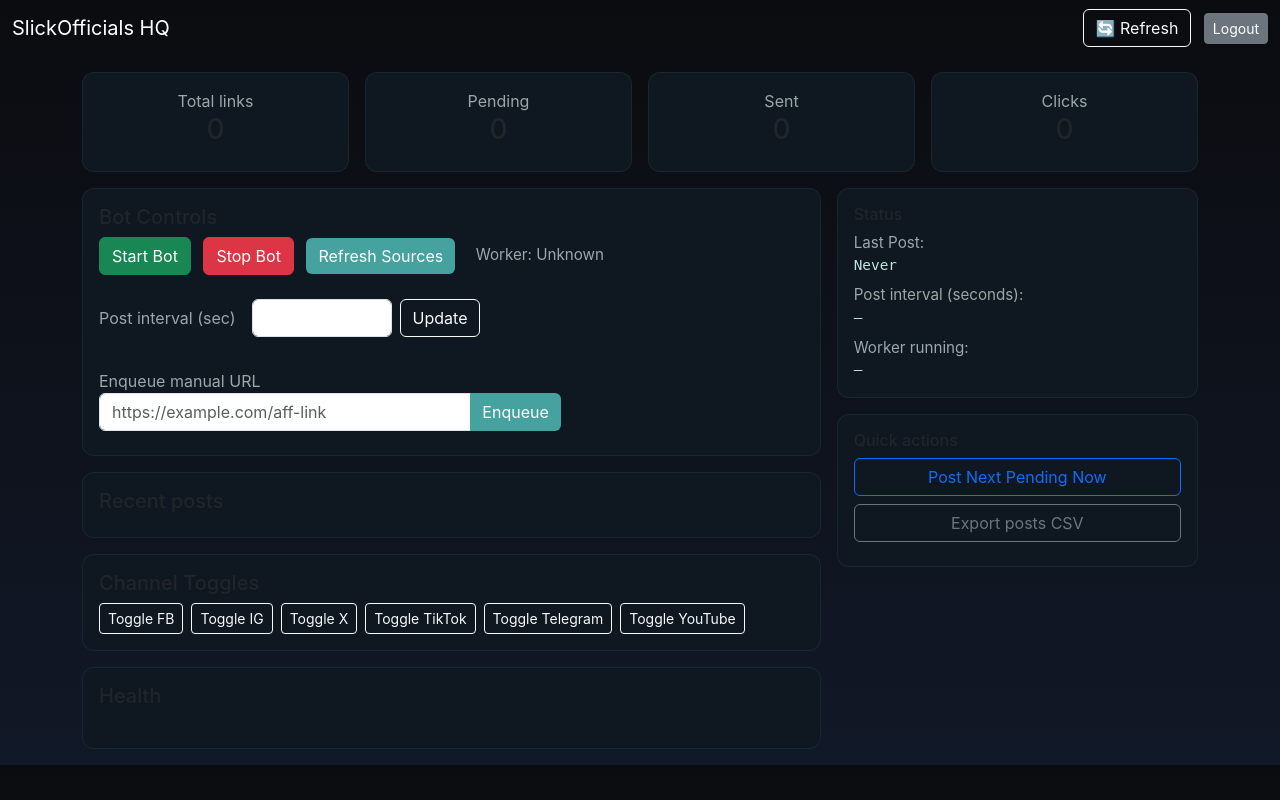
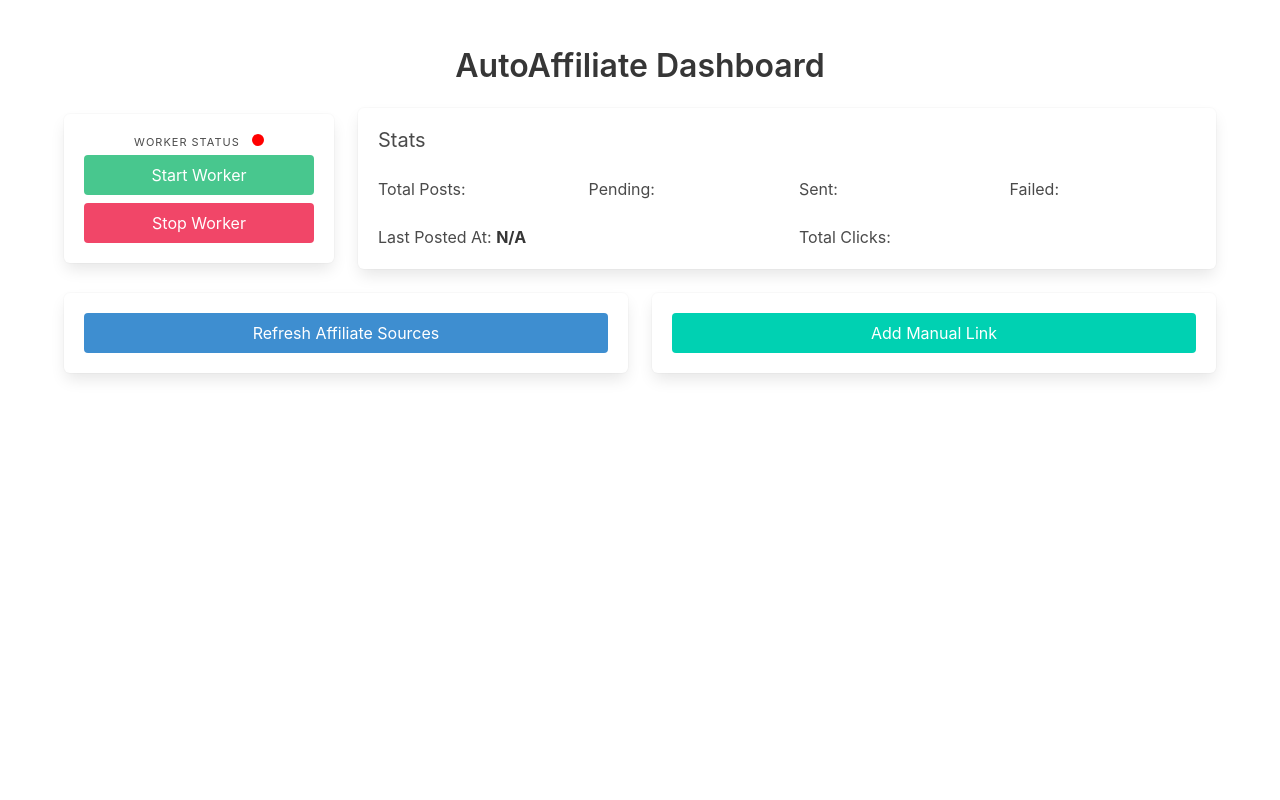
Before and after one commit to slickofficials/AUTOAFFILIATE-AI-v7.0, a Flask app: template templates/dashboard.html in a window 1280 px wide. Run offline with Flask 3, Linux system fonts and the light colour scheme; the template is opened without the code that fills it, so the values that code supplies are empty.

Commit message:
Update dashboard.html

```diff
--- a/templates/dashboard.html
+++ b/templates/dashboard.html
@@ -1,147 +1,187 @@
 <!DOCTYPE html>
 <html lang="en">
 <head>
-  <meta charset="UTF-8" />
-  <title>{{ title or "HQ Dashboard" }}</title>
-  <meta name="viewport" content="width=device-width, initial-scale=1" />
-  <link href="https://cdn.jsdelivr.net/npm/bootstrap@5.3.2/dist/css/bootstrap.min.css" rel="stylesheet">
-  <script src="https://cdn.jsdelivr.net/npm/axios/dist/axios.min.js"></script>
-  <script src="https://cdn.jsdelivr.net/npm/chart.js"></script>
-  <style>
-    body { background: linear-gradient(180deg,#0b0c10,#111827); color: #e6eef0; font-family: Inter, system-ui, sans-serif; }
-    .card { background:#0f1720; border:1px solid rgba(69,162,158,0.12); border-radius:12px; }
-    .btn-primary { background:#45a29e; border:none; }
-    .muted { color:#9aa8a8; }
-    .small-box { font-size: 0.95rem; }
-    .code { font-family: monospace; font-size:0.9rem; color:#bfe6e1; }
-  </style>
+<meta charset="UTF-8">
+<meta name="viewport" content="width=device-width, initial-scale=1.0">
+<title>AutoAffiliate Dashboard</title>
+<link rel="stylesheet" href="https://cdn.jsdelivr.net/npm/bulma@0.9.4/css/bulma.min.css">
+<script src="https://cdn.jsdelivr.net/npm/axios/dist/axios.min.js"></script>
+<style>
+  .toast {
+    position: fixed;
+    top: 1rem;
+    right: 1rem;
+    z-index: 1000;
+    padding: 1rem 1.5rem;
+    background: #4a4a4a;
+    color: white;
+    border-radius: 6px;
+    opacity: 0.95;
+    display: none;
+  }
+  .status-indicator {
+    width: 12px;
+    height: 12px;
+    border-radius: 50%;
+    display: inline-block;
+    margin-left: 8px;
+  }
+</style>
 </head>
 <body>
-<nav class="navbar navbar-dark mb-3">
-  <div class="container-fluid">
-    <a class="navbar-brand text-white" href="#">{{ company or "SlickOfficials HQ" }}</a>
-    <div>
-      <button class="btn btn-outline-light me-2" id="refreshBtn">🔄 Refresh</button>
-      <a class="btn btn-sm btn-secondary" href="/logout">Logout</a>
-    </div>
-  </div>
-</nav>
+<section class="section">
+  <div class="container">
+    <h1 class="title has-text-centered">AutoAffiliate Dashboard</h1>
 
-<div class="container">
-  <div class="row g-3 mb-3">
-    <div class="col-md-3"><div class="card p-3 text-center"><div class="muted">Total links</div><div id="totalLinks" class="h3">0</div></div></div>
-    <div class="col-md-3"><div class="card p-3 text-center"><div class="muted">Pending</div><div id="pending" class="h3">0</div></div></div>
-    <div class="col-md-3"><div class="card p-3 text-center"><div class="muted">Sent</div><div id="sent" class="h3">0</div></div></div>
-    <div class="col-md-3"><div class="card p-3 text-center"><div class="muted">Clicks</div><div id="clicks" class="h3">0</div></div></div>
-  </div>
-
-  <div class="row g-3 mb-3">
-    <div class="col-md-8">
-      <div class="card p-3">
-        <h5>Bot Controls</h5>
-        <div class="mb-2">
-          <button class="btn btn-success me-2" id="startBot">Start Bot</button>
-          <button class="btn btn-danger me-2" id="stopBot">Stop Bot</button>
-          <button class="btn btn-primary me-2" id="refreshSources">Refresh Sources</button>
-          <span id="workerStatus" class="ms-2 muted small-box">Worker: Unknown</span>
+    <div class="columns is-vcentered is-multiline">
+      <div class="column is-one-quarter">
+        <div class="box has-text-centered">
+          <p class="heading">Worker Status
+            <span id="worker-indicator" class="status-indicator"></span>
+          </p>
+          <button id="start-worker" class="button is-success is-fullwidth mb-2">Start Worker</button>
+          <button id="stop-worker" class="button is-danger is-fullwidth">Stop Worker</button>
         </div>
-        <div class="d-flex gap-2 align-items-center my-3">
-          <label class="muted me-2">Post interval (sec)</label>
-          <input type="number" id="intervalInput" class="form-control" style="width:140px;" />
-          <button class="btn btn-outline-light" id="updateInterval">Update</button>
-        </div>
-        <div class="row mt-3">
-          <div class="col-md-8">
-            <label class="muted">Enqueue manual URL</label>
-            <div class="input-group">
-              <input id="enqueueUrl" class="form-control" placeholder="https://example.com/aff-link" />
-              <button class="btn btn-primary" id="enqueueBtn">Enqueue</button>
-            </div>
-            <div id="enqueueMsg" class="muted mt-2"></div>
+      </div>
+      <div class="column is-three-quarters">
+        <div class="box">
+          <h2 class="subtitle">Stats</h2>
+          <div class="columns is-multiline">
+            <div class="column is-one-quarter"><p>Total Posts: <strong id="stat-total">0</strong></p></div>
+            <div class="column is-one-quarter"><p>Pending: <strong id="stat-pending">0</strong></p></div>
+            <div class="column is-one-quarter"><p>Sent: <strong id="stat-sent">0</strong></p></div>
+            <div class="column is-one-quarter"><p>Failed: <strong id="stat-failed">0</strong></p></div>
+            <div class="column is-half"><p>Last Posted At: <strong id="stat-last-posted">N/A</strong></p></div>
+            <div class="column is-half"><p>Total Clicks: <strong id="stat-clicks">0</strong></p></div>
           </div>
         </div>
       </div>
+    </div>
 
-      <div class="card p-3 mt-3">
-        <h5>Recent posts</h5>
-        <div id="recentList" style="max-height:280px; overflow:auto;"></div>
-      </div>
-
-      <div class="card p-3 mt-3">
-        <h5>Channel Toggles</h5>
-        <div id="channelControls" class="d-flex flex-wrap gap-2">
-          <button class="btn btn-sm btn-outline-light" onclick="toggleChannel('fb')">Toggle FB</button>
-          <button class="btn btn-sm btn-outline-light" onclick="toggleChannel('ig')">Toggle IG</button>
-          <button class="btn btn-sm btn-outline-light" onclick="toggleChannel('x')">Toggle X</button>
-          <button class="btn btn-sm btn-outline-light" onclick="toggleChannel('tiktok')">Toggle TikTok</button>
-          <button class="btn btn-sm btn-outline-light" onclick="toggleChannel('telegram')">Toggle Telegram</button>
-          <button class="btn btn-sm btn-outline-light" onclick="toggleChannel('youtube')">Toggle YouTube</button>
+    <div class="columns">
+      <div class="column">
+        <div class="box has-text-centered">
+          <button id="refresh-sources" class="button is-info is-fullwidth">Refresh Affiliate Sources</button>
         </div>
       </div>
-
-      <div class="card p-3 mt-3">
-        <h5>Health</h5>
-        <pre id="healthSummary" class="code"></pre>
-      </div>
-    </div>
-
-    <div class="col-md-4">
-      <div class="card p-3 mb-3">
-        <h6>Status</h6>
-        <div class="muted small-box">Last Post:</div>
-        <div id="lastPost" class="mb-2 code">Never</div>
-        <div class="muted small-box">Post interval (seconds):</div>
-        <div id="intervalDisplay" class="code mb-2">—</div>
-        <div class="muted small-box">Worker running:</div>
-        <div id="workerRunning" class="code">—</div>
-      </div>
-      <div class="card p-3">
-        <h6>Quick actions</h6>
-        <button class="btn btn-outline-primary w-100 mb-2" id="postNow">Post Next Pending Now</button>
-        <button class="btn btn-outline-secondary w-100 mb-2" id="downloadCsv">Export posts CSV</button>
+      <div class="column">
+        <div class="box has-text-centered">
+          <button id="manual-link-btn" class="button is-primary is-fullwidth">Add Manual Link</button>
+        </div>
       </div>
     </div>
   </div>
+</section>
+
+<!-- Manual link modal -->
+<div id="manual-link-modal" class="modal">
+  <div class="modal-background"></div>
+  <div class="modal-card">
+    <header class="modal-card-head">
+      <p class="modal-card-title">Add Manual Link</p>
+      <button class="delete" aria-label="close"></button>
+    </header>
+    <section class="modal-card-body">
+      <div class="field">
+        <label class="label">HTTPS Link</label>
+        <div class="control">
+          <input class="input" type="url" id="manual-link-input" placeholder="https://example.com/affiliate-link">
+        </div>
+      </div>
+    </section>
+    <footer class="modal-card-foot">
+      <button id="manual-link-submit" class="button is-success">Submit</button>
+      <button class="button cancel-btn">Cancel</button>
+    </footer>
+  </div>
 </div>
 
+<div id="toast" class="toast"></div>
+
 <script>
-async function loadStats(){
-  try{
-    const res = await axios.get('/api/stats');
-    const d = res.data;
-    document.getElementById('totalLinks').textContent = d.total || 0;
-    document.getElementById('pending').textContent = d.pending || 0;
-    document.getElementById('sent').textContent = d.sent || 0;
-    document.getElementById('clicks').textContent = d.clicks_total || 0;
-    document.getElementById('lastPost').textContent = d.last_posted_at || 'Never';
-    document.getElementById('intervalDisplay').textContent = d.post_interval_seconds || '—';
-    document.getElementById('workerRunning').textContent = d.worker_running ? 'Yes' : 'No';
-    document.getElementById('workerStatus').textContent = 'Worker: ' + (d.worker_running ? 'Running' : 'Stopped');
+const toast = document.getElementById('toast');
 
-    const rp = await axios.get('/api/recent_posts').catch(()=>null);
-    if(rp && rp.data && rp.data.recent_posts){
-      const listEl = document.getElementById('recentList');
-      listEl.innerHTML = '';
-      rp.data.recent_posts.forEach(p => {
-        const el = document.createElement('div');
-        el.innerHTML = `<div style="padding:.45rem .6rem;border-bottom:1px solid rgba(255,255,255,0.03)">
-          <div class="code">${p.id} — ${p.url}</div>
-          <div class="muted small-box">status: ${p.status} • posted_at: ${p.posted_at || '—'}</div>
-        </div>`;
-        listEl.appendChild(el);
-      });
-    }
-    loadHealth();
-  }catch(e){ console.error('loadStats', e); }
+function showToast(message, duration=3000){
+  toast.textContent = message;
+  toast.style.display = 'block';
+  setTimeout(()=>{ toast.style.display='none'; }, duration);
 }
 
-async function loadHealth(){
-  try{
-    const res = await axios.get('/api/health');
-    document.getElementById('healthSummary').textContent = JSON.stringify(res.data,null,2);
-  }catch(e){ console.error('loadHealth', e); }
+async function fetchStats() {
+  try {
+    const res = await axios.get('/api/stats');
+    const s = res.data;
+    document.getElementById('stat-total').textContent = s.total;
+    document.getElementById('stat-pending').textContent = s.pending;
+    document.getElementById('stat-sent').textContent = s.sent;
+    document.getElementById('stat-failed').textContent = s.failed;
+    document.getElementById('stat-last-posted').textContent = s.last_posted_at || 'N/A';
+    document.getElementById('stat-clicks').textContent = s.clicks_total;
+
+    // worker indicator
+    const indicator = document.getElementById('worker-indicator');
+    if(s.worker_running) {
+      indicator.style.backgroundColor = 'green';
+    } else {
+      indicator.style.backgroundColor = 'red';
+    }
+  } catch(e){
+    console.error(e);
+    showToast('Failed to fetch stats');
+  }
 }
 
-document.getElementById('refreshBtn').addEventListener('click', loadStats);
-document.getElementById('startBot').addEventListener('click', async ()=>{ await axios.post('/api/control', { action: 'start' }); loadStats(); });
-document.getElementBy
+async function toggleWorker(start=true){
+  try {
+    const url = start ? '/api/worker/start' : '/api/worker/stop';
+    await axios.post(url);
+    showToast(start ? 'Worker started' : 'Worker stopped');
+    fetchStats();
+  } catch(e){
+    console.error(e);
+    showToast('Worker action failed');
+  }
+}
+
+document.getElementById('start-worker').addEventListener('click', ()=>toggleWorker(true));
+document.getElementById('stop-worker').addEventListener('click', ()=>toggleWorker(false));
+document.getElementById('refresh-sources').addEventListener('click', async ()=>{
+  try{
+    const res = await axios.post('/api/refresh');
+    showToast(`Refreshed ${res.data.saved} links`);
+    fetchStats();
+  } catch(e){
+    console.error(e);
+    showToast('Refresh failed');
+  }
+});
+
+// manual link modal logic
+const modal = document.getElementById('manual-link-modal');
+document.getElementById('manual-link-btn').addEventListener('click', ()=>modal.classList.add('is-active'));
+modal.querySelector('.delete').addEventListener('click', ()=>modal.classList.remove('is-active'));
+modal.querySelector('.cancel-btn').addEventListener('click', ()=>modal.classList.remove('is-active'));
+
+document.getElementById('manual-link-submit').addEventListener('click', async ()=>{
+  const url = document.getElementById('manual-link-input').value;
+  if(!url.startsWith('https://')){
+    return showToast('Link must start with HTTPS');
+  }
+  try{
+    const res = await axios.post('/api/manual-link', {url});
+    showToast(`Added: ${res.data.inserted} link(s)`);
+    modal.classList.remove('is-active');
+    document.getElementById('manual-link-input').value = '';
+    fetchStats();
+  } catch(e){
+    console.error(e);
+    showToast('Failed to add link');
+  }
+});
+
+// auto-refresh stats every 15s
+setInterval(fetchStats, 15000);
+fetchStats();
+</script>
+</body>
+</html>
```
